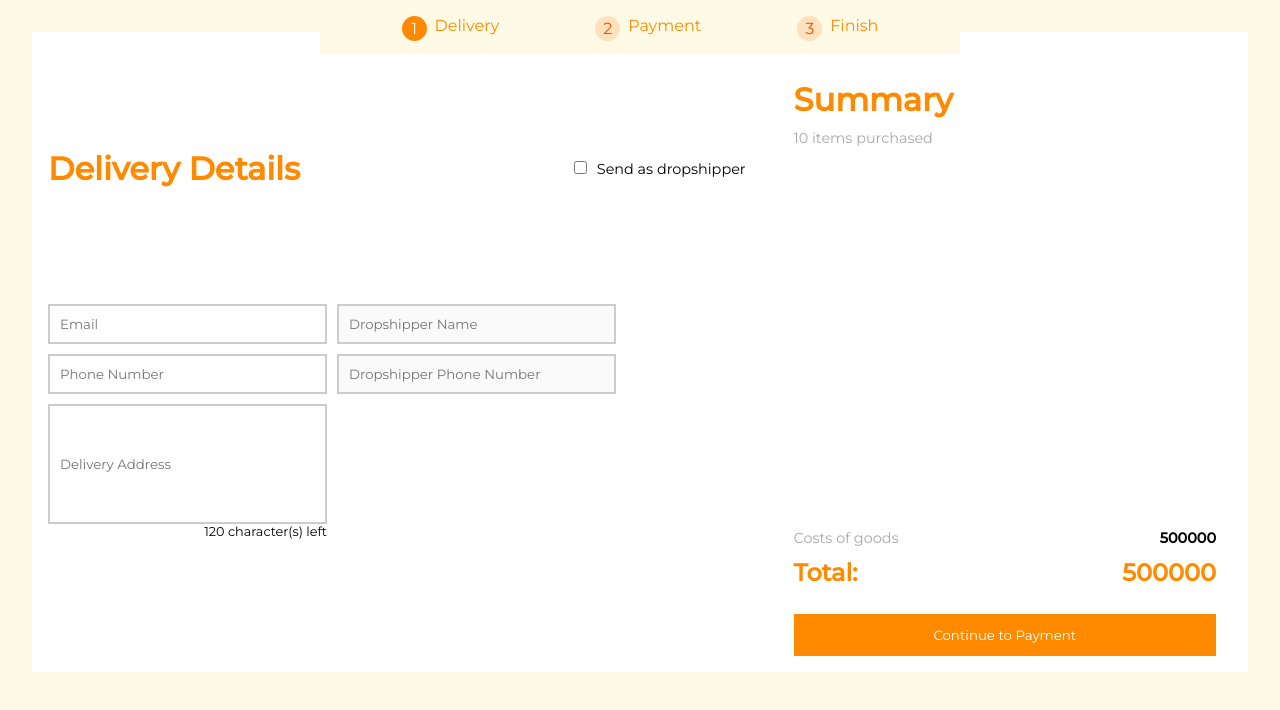
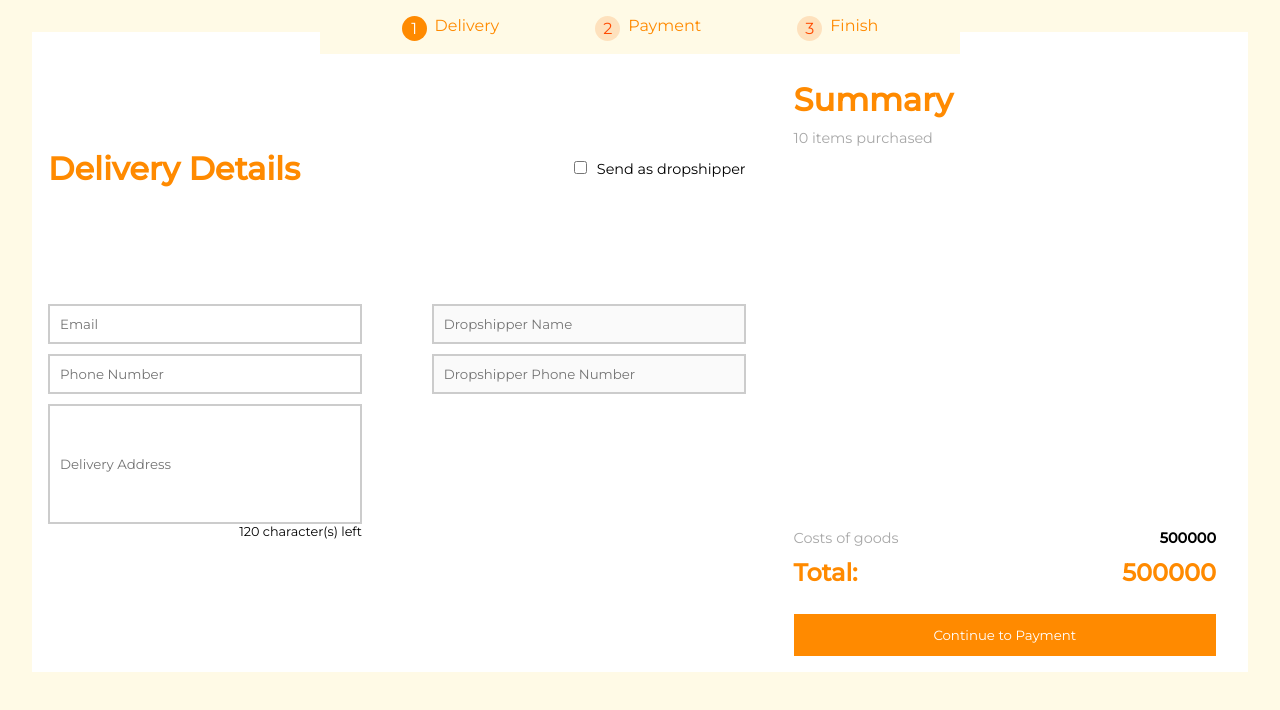
Before and after one commit to janedameria/delivery-invoice, a React (Create React App) app: page / in a window 1280 px wide. Shown: the top 710 px of the page. Built offline with nearby package versions, Linux system fonts and the light colour scheme; the HTML template or start-up script is replaced by a standard one.

Commit message:
add styling

```diff
--- a/src/Components/DeliveryForm/Styles.js
+++ b/src/Components/DeliveryForm/Styles.js
@@ -4,11 +4,13 @@
   display: flex;
   flex-wrap: wrap;
   gap: 10px;
+  justify-content: space-between;
+  align-items: center;
   margin: 1rem 0;
 `;
 
 export const InputContainer = styled.div`
-  width: 40%;
+  min-width: 45%;
   display: flex;
   flex-direction: column;
 
--- a/src/Components/Title/Styles.js
+++ b/src/Components/Title/Styles.js
@@ -2,4 +2,7 @@
 
 export const TitleStyled = styled.h1`
   color: #ff8a00;
+  @media (max-width: 768px) {
+    font-size: 1.5em;
+  }
 `;
```
